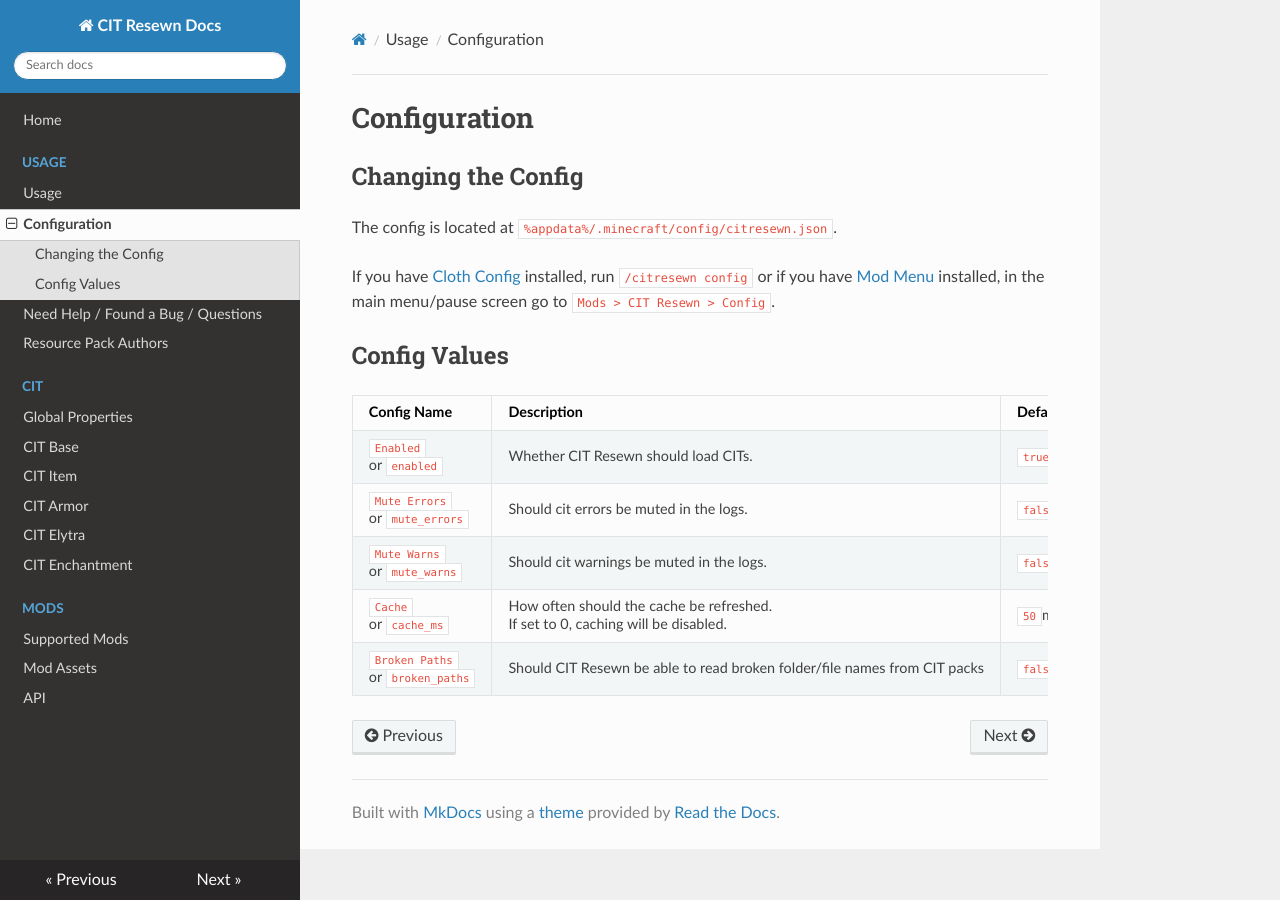
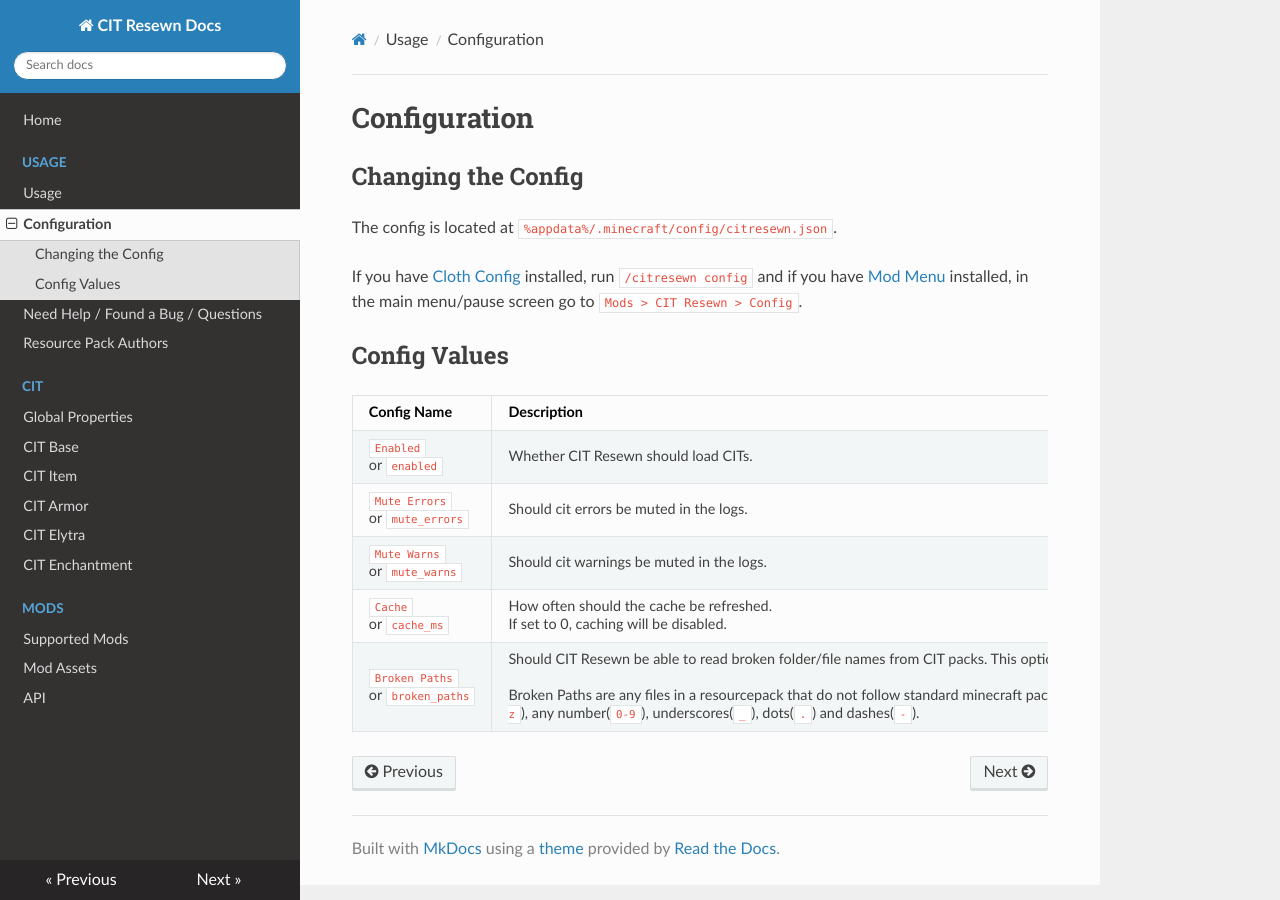
Before and after one commit to SHsuperCM/CITResewn, an MkDocs documentation site: the page built from docs/usage/config.md, in a window 1280 px wide. Built offline with MkDocs 1.6.1, drawn with Linux system fonts in a browser that asks for light colours; nearby versions of some CDN libraries.

Commit message:
Added a bit more info on broken paths
Closes #67

```diff
--- a/docs/usage/config.md
+++ b/docs/usage/config.md
@@ -5,7 +5,7 @@
 The config is located at `%appdata%/.minecraft/config/citresewn.json`.
 
 If you have [Cloth Config](https://www.curseforge.com/minecraft/mc-mods/cloth-config) installed,
-run `/citresewn config` or if you have [Mod Menu](https://www.curseforge.com/minecraft/mc-mods/modmenu)
+run `/citresewn config` and if you have [Mod Menu](https://www.curseforge.com/minecraft/mc-mods/modmenu)
 installed, in the main menu/pause screen go to `Mods > CIT Resewn > Config`.
 
 ## Config Values
@@ -16,4 +16,4 @@
 | `Mute Errors` <br>or `mute_errors` | Should cit errors be muted in the logs. | `false` |
 | `Mute Warns` <br>or `mute_warns` | Should cit warnings be muted in the logs. | `false` |
 | `Cache` <br>or `cache_ms` | How often should the cache be refreshed. <br>If set to 0, caching will be disabled. | `50`ms(every tick) |
-| `Broken Paths` <br>or `broken_paths` | Should CIT Resewn be able to read broken folder/file names from CIT packs | `false` |
+| `Broken Paths` <br>or `broken_paths` | Should CIT Resewn be able to read broken folder/file names from CIT packs. This option is unstable and not recommended, any bugs it causes will be ignored. <br><br> Broken Paths are any files in a resourcepack that do not follow standard minecraft pack formatting. The pack format permits names for files and folders that may only contain the following: lower case english alphabet(`a-z`), any number(`0-9`), underscores(`_`), dots(`.`) and dashes(`-`). | `false` |
```
Also changed, not shown: docs/usage/help.md (+3 -1 lines).
